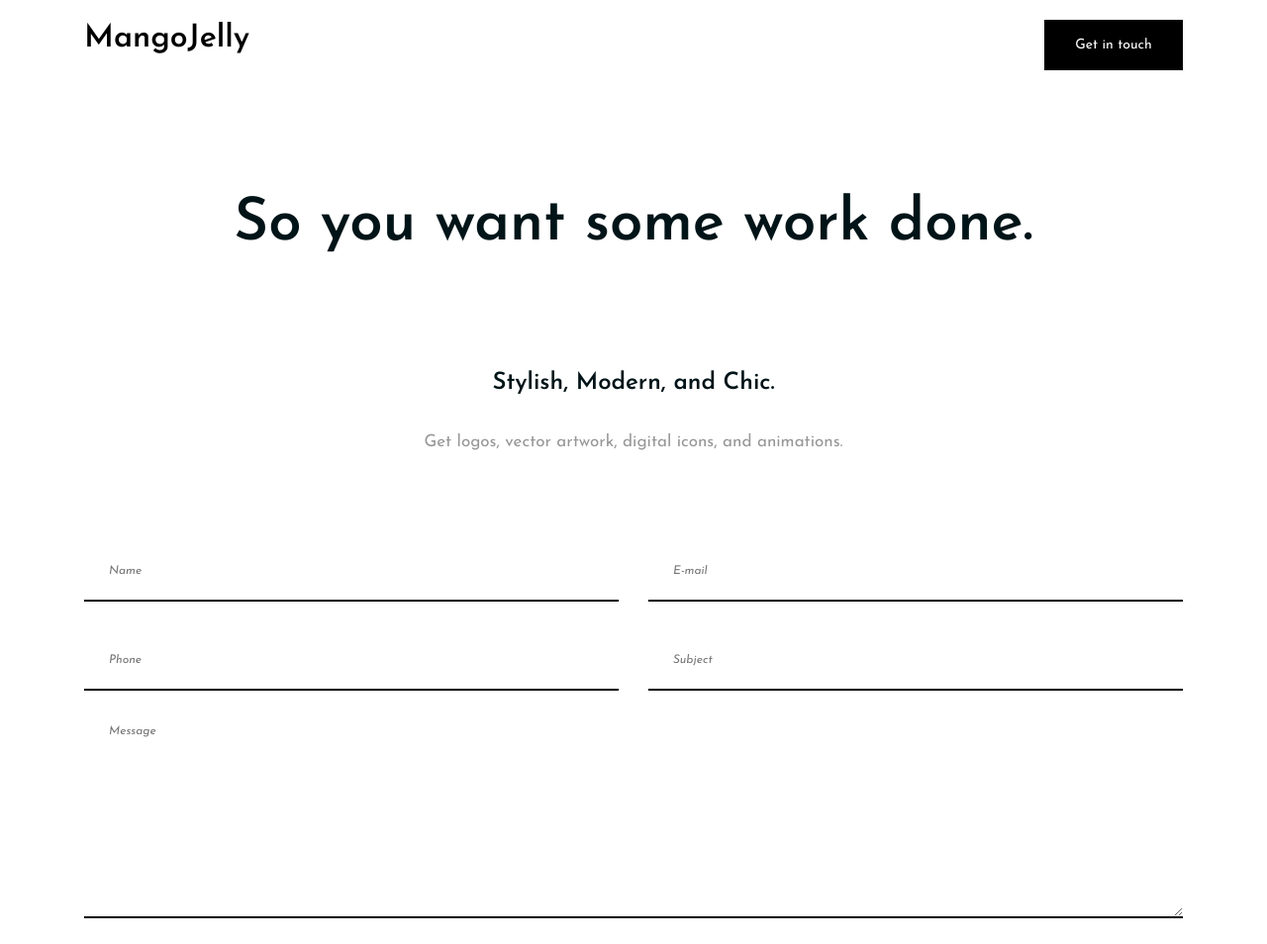
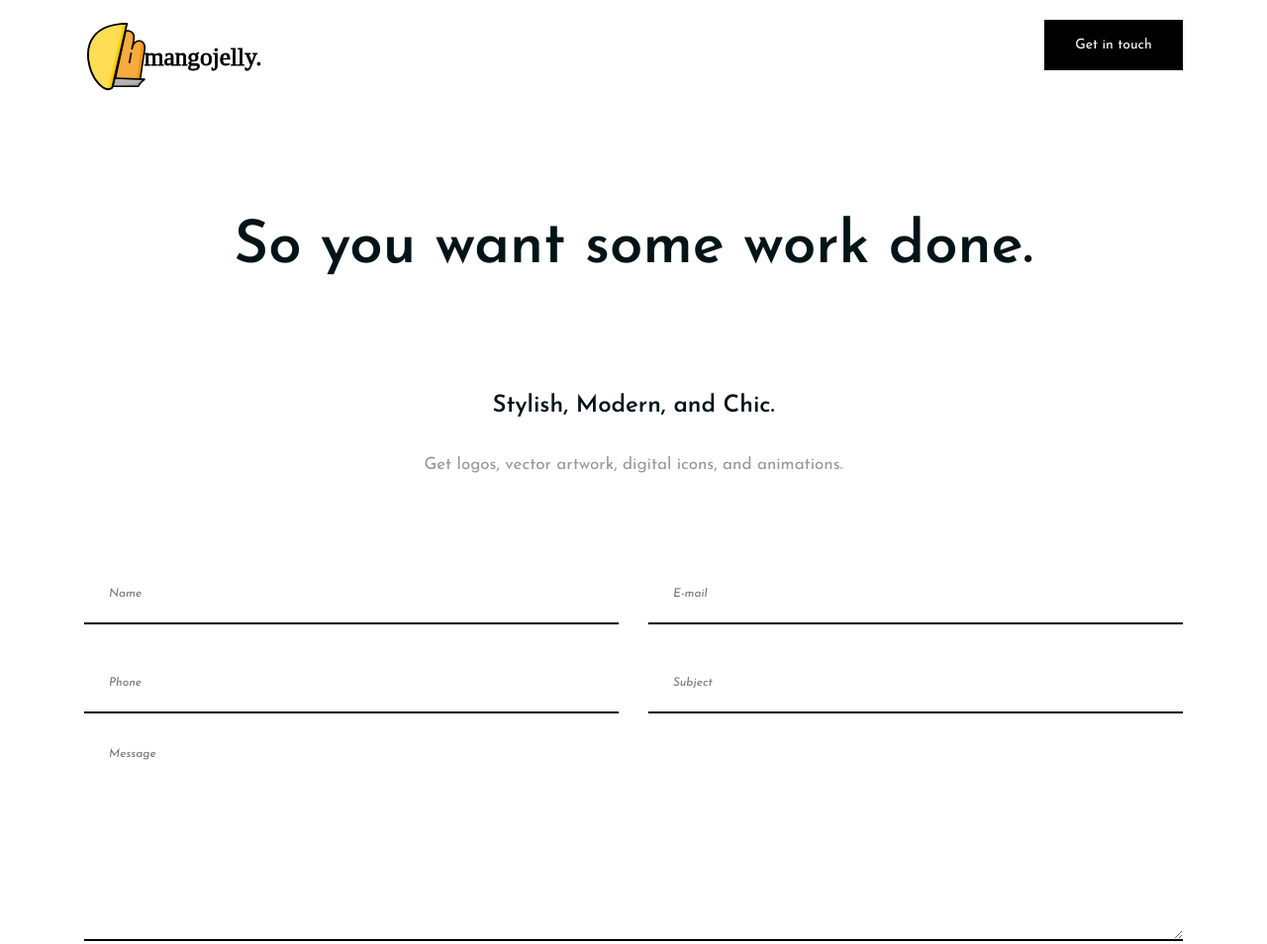
Before and after one commit to mangopreserve/mangopreserve.github.io, a plain HTML site: page contact.html in a window 1280 px wide. Shown: the top 954 px of the page at 99% size. Drawn offline with Linux system fonts and the light colour scheme.

Commit message:
change logo stroke 3

```diff
--- a/contact.html
+++ b/contact.html
@@ -37,7 +37,7 @@
 			<div class="row">
 				<div class="col-lg-4 col-md-3">
 					<div class="logo">
-						<h2 class="site-logo"><a href="index.html" class="home-button">MangoJelly</a></h2>
+						<h2 class="site-logo"><a href="index.html" class="home-button"><img src="img/portfolio/mangojelly.svg"></a></h2>
 					</div>
 				</div>
 				<div class="col-lg-8 col-md-9">
```
